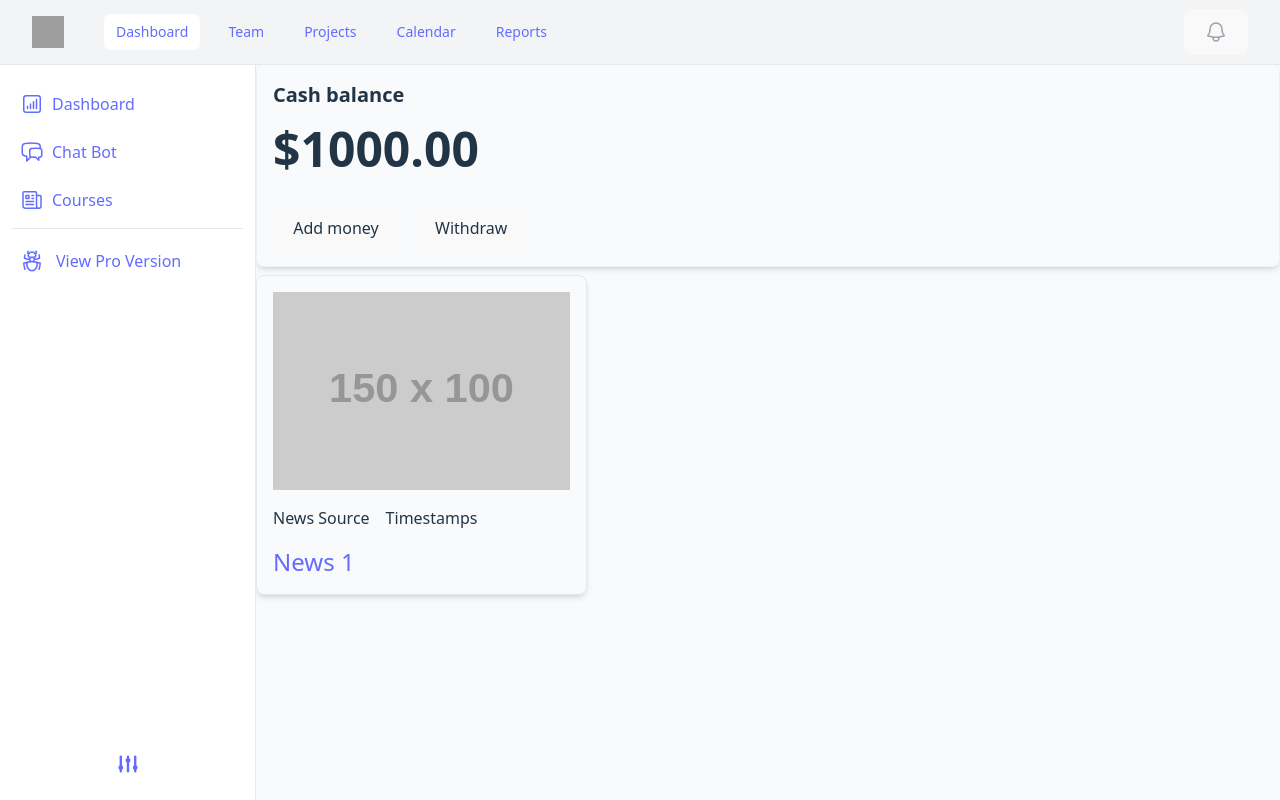
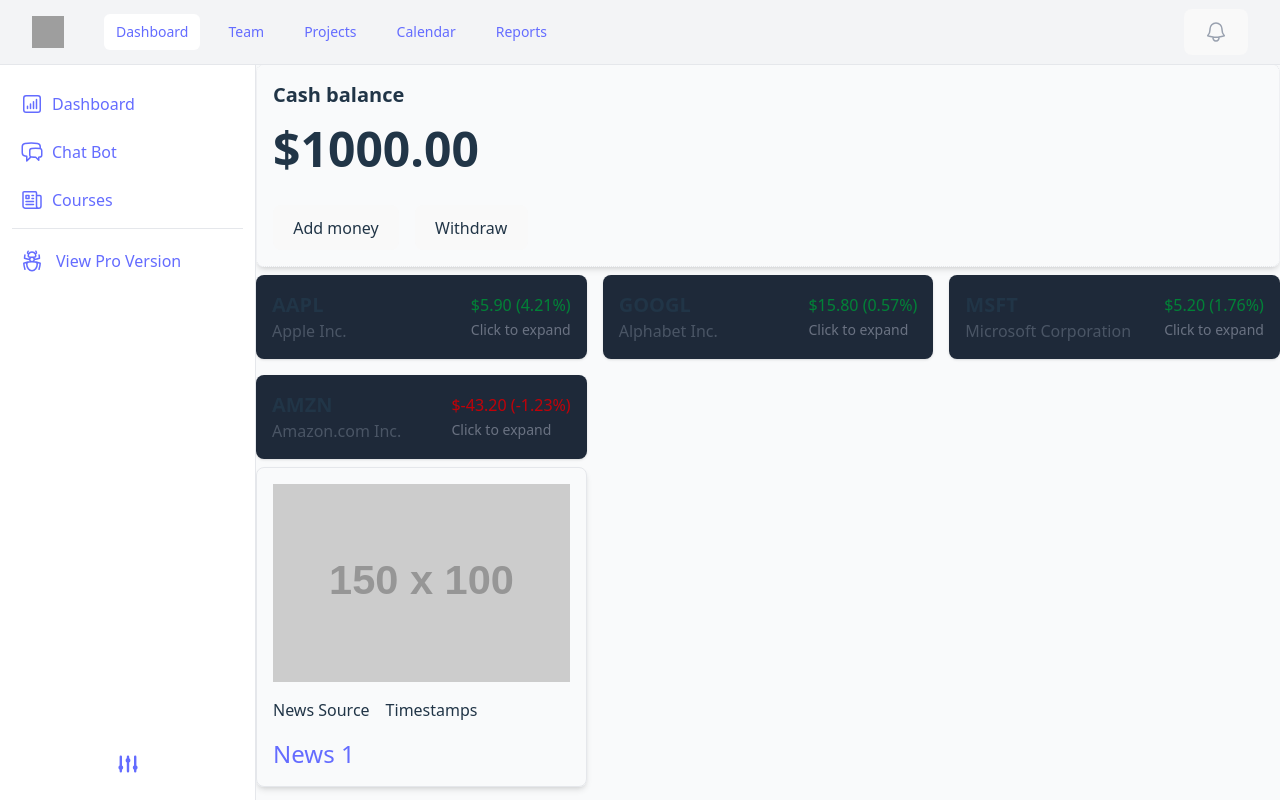
Before and after one commit to bikiris/financial-helper-hack-knight, a React (Vite) app: page / in a window 1280 px wide. Built offline with nearby package versions, Linux system fonts and the light colour scheme; grey boxes are pictures that could not be loaded.

Commit message:
Add stock components

```diff
--- /dev/null
+++ b/src/components/StockContainer.jsx
@@ -0,0 +1,14 @@
+import StockItem from './StockItem';
+
+const StockContainer = () => {
+  return (
+    <div className='grid grid-cols-3 gap-4'>
+      <StockItem symbol='AAPL' name='Apple Inc.' stockPrice={145.9} currentValue={145.86} quantity={1} previousClose={140} purchasePrice={138}/>
+      <StockItem symbol='GOOGL' name='Alphabet Inc.' stockPrice={2765.8} currentValue={2765.8} quantity={1} previousClose={2750} purchasePrice={2700}/>
+      <StockItem symbol='MSFT' name='Microsoft Corporation' stockPrice={300.2} currentValue={300.2} quantity={1} previousClose={295} purchasePrice={290}/>
+      <StockItem symbol='AMZN' name='Amazon.com Inc.' stockPrice={3456.8} currentValue={3456.8} quantity={1} previousClose={3500} purchasePrice={3800}/>
+    </div>
+  );
+}
+
+export default StockContainer;
--- /dev/null
+++ b/src/components/StockItem.jsx
@@ -0,0 +1,98 @@
+import { useState } from "react";
+
+const StockItem = ({ symbol, name, stockPrice, currentValue, quantity, previousClose, purchasePrice }) => {
+  // Add state to track expanded/collapsed state
+  const [isExpanded, setIsExpanded] = useState(false);
+
+  // Calculate today's gain/loss in dollars and percentage
+  const calculateTodaysGainLoss = () => {
+    const gainLossAmount = (stockPrice - previousClose) * quantity;
+    const gainLossPercent = previousClose !== 0 ? ((stockPrice - previousClose) / previousClose) * 100 : 0;
+
+    return {
+      amount: gainLossAmount.toFixed(2),
+      percent: gainLossPercent.toFixed(2)
+    };
+  };
+
+  // Calculate total gain/loss in dollars and percentage
+  const calculateTotalGainLoss = () => {
+    const totalCost = purchasePrice * quantity;
+    const gainLossAmount = currentValue - totalCost;
+    const gainLossPercent = totalCost !== 0 ? (gainLossAmount / totalCost) * 100 : 0;
+
+    return {
+      amount: gainLossAmount.toFixed(2),
+      percent: gainLossPercent.toFixed(2)
+    };
+  };
+
+  // Get calculated values
+  const todaysGainLoss = calculateTodaysGainLoss();
+  const totalGainLoss = calculateTotalGainLoss();
+
+  // Helper function to determine text color based on value
+  const getValueColor = (value) => {
+    if (parseFloat(value) > 0) return "text-green-700";
+    if (parseFloat(value) < 0) return "text-red-700";
+    return "text-gray-700";
+  };
+
+  const getBgColorClass = () => {
+    const value = parseFloat(todaysGainLoss.amount);
+    if (value > 0) return "bg-green-100";
+    if (value < 0) return "bg-red-100";
+    return "bg-gray-700";
+  };
+
+  const getHoverBgColorClass = () => {
+    const value = parseFloat(todaysGainLoss.amount);
+    if (value > 0) return "hover:bg-green-200/50";
+    if (value < 0) return "hover:bg-red-200/50";
+    return "hover:bg-gray-200/50";
+  };
+
+  // Toggle expanded state
+  const toggleExpanded = () => {
+    setIsExpanded(!isExpanded);
+  };
+
+  return (
+    <div
+      className={`p-4 rounded-lg shadow-sm bg-gray-800 ${getHoverBgColorClass()} cursor-pointer transition-all duration-200 ${isExpanded ? "" :"self-start"}`}
+      onClick={toggleExpanded}
+    >
+      <div className="flex justify-between items-center">
+        <div>
+          <h2 className="text-xl font-bold">{symbol}</h2>
+          <p className="text-gray-600">{name}</p>
+        </div>
+        <div>
+          <p>
+            <span className={getValueColor(todaysGainLoss.amount)}>
+              ${todaysGainLoss.amount} ({todaysGainLoss.percent}%)
+            </span>
+          </p>
+          <span className="text-gray-500 text-sm">
+            {isExpanded ? "Click to collapse" : "Click to expand"}
+          </span>
+        </div>
+      </div>
+
+      {isExpanded && (
+        <div className="space-y-1 mt-3 pt-3 border-t border-gray-200">
+          <p>Last Price: ${stockPrice.toFixed(2)}</p>
+          <p>
+            Total Gain/Loss: <span className={getValueColor(totalGainLoss.amount)}>
+              ${totalGainLoss.amount} ({totalGainLoss.percent}%)
+            </span>
+          </p>
+          <p>Current Value: ${currentValue.toFixed(2)}</p>
+          <p>Quantity: {quantity}</p>
+        </div>
+      )}
+    </div>
+  );
+}
+
+export default StockItem;
--- a/src/pages/Home.jsx
+++ b/src/pages/Home.jsx
@@ -1,11 +1,14 @@
 import BalanceContainer from "../components/BalanceContainer";
 import NewsContainer from "../components/NewsContainer";
+import StockContainer from "../components/StockContainer";
 
 const Home = () => {
   return (
     <div className="grid gap-2">
 
       <BalanceContainer balance={1000.00} />
+
+      <StockContainer />
       <div className="grid grid-cols-3 gap-4">
         <NewsContainer title={'News 1'} newsLink={'https://www.google.com'} imageURL={'https://placehold.co/150x100/EEE/31343C'} />
       </div>
```
